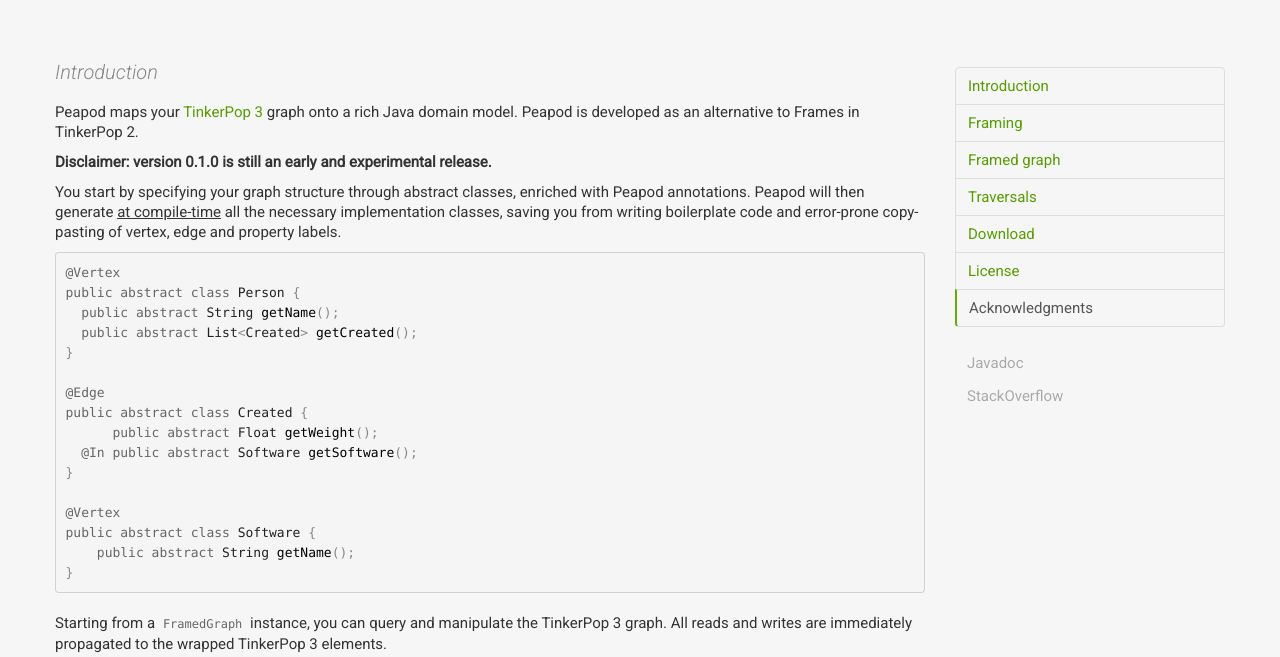
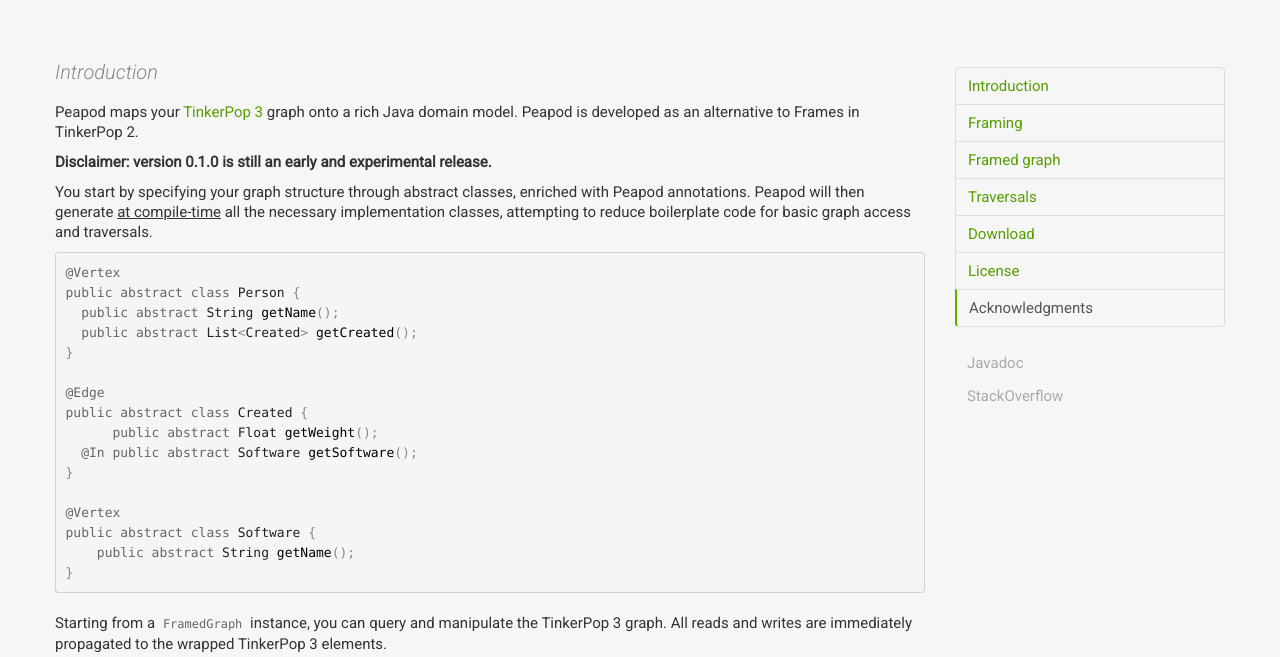
Before and after one commit to wsalembi/bayofmany.github.io, a plain HTML site: page index.html in a window 1280 px wide. Shown: the part 143-800 px from the top of the page. Drawn offline with nearby package versions, Linux system fonts and the light colour scheme.

Commit message:
Update index.html

```diff
--- a/index.html
+++ b/index.html
@@ -45,7 +45,7 @@
             <h3 id="introduction">Introduction</h3>
             <p>Peapod maps your <a href="http://www.tinkerpop.com/docs/3.0.0.M7/" target="_blank">TinkerPop 3</a> graph onto a rich Java domain model. Peapod is developed as an alternative to Frames in TinkerPop 2.</p>
 			<p><strong>Disclaimer: version 0.1.0 is still an early and experimental release.</strong></p>
-			<p>You start by specifying your graph structure through abstract classes, enriched with Peapod annotations. Peapod will then generate <u>at compile-time</u> all the necessary implementation classes, saving you from writing boilerplate code and error-prone copy-pasting of vertex, edge and property labels.</p>
+			<p>You start by specifying your graph structure through abstract classes, enriched with Peapod annotations. Peapod will then generate <u>at compile-time</u> all the necessary implementation classes, attempting to reduce boilerplate code for basic graph access and traversals.</p>
             <pre class="prettyprint">@Vertex
 public abstract class Person {
   public abstract String getName();
```
